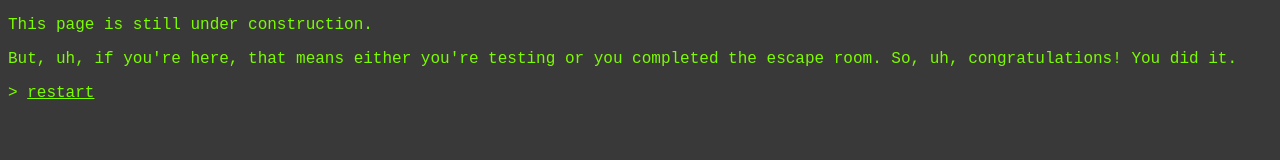
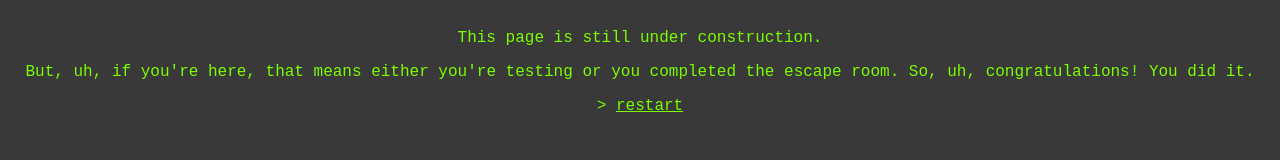
Before and after one commit to loaldon/escaperoom, a website: page completion.html in a window 1280 px wide. Drawn offline with Linux system fonts and the light colour scheme.

Commit message:
Updated the HTML of escape_question.html and completion.html to match the styling of index.html, and removed the style code for the body. This only visually affects completion.html by centering the text. All other pages are unchanged. END OF WORK DAY

```diff
--- a/completion.html
+++ b/completion.html
@@ -5,9 +5,11 @@
   <link rel="stylesheet" type="text/css" href="style.css">
   <title>Escape Room Complete!</title>
 </head>
-<body>
-  <p>This page is still under construction.</p>
-  <p>But, uh, if you're here, that means either you're testing or you completed the escape room. So, uh, congratulations! You did it.</p>
-  <p>> <a href="index.html">restart</a></p>
+<body class="container">
+  <div class="item-large">
+    <p>This page is still under construction.</p>
+    <p>But, uh, if you're here, that means either you're testing or you completed the escape room. So, uh, congratulations! You did it.</p>
+    <p>> <a href="index.html">restart</a></p>
+  </div>
 </body>
 </html>
--- a/style.css
+++ b/style.css
@@ -1,9 +1,3 @@
-body {
-    font-family: "Courier New", monospace;
-    background-color: rgb(57, 57, 57);
-    color: lawngreen;
-}
-
 button, .button {
     background-color: black;
     font-family: "Courier New", monospace;
@@ -22,6 +16,9 @@ button:disabled {
 }
 
 .container {
+    font-family: "Courier New", monospace;
+    background-color: rgb(57, 57, 57);
+    color: lawngreen;
     display: flex;
     flex-flow: row wrap;
     justify-content: space-evenly;
```
Also changed, not shown: escape_question.html (+1 -3 lines).
